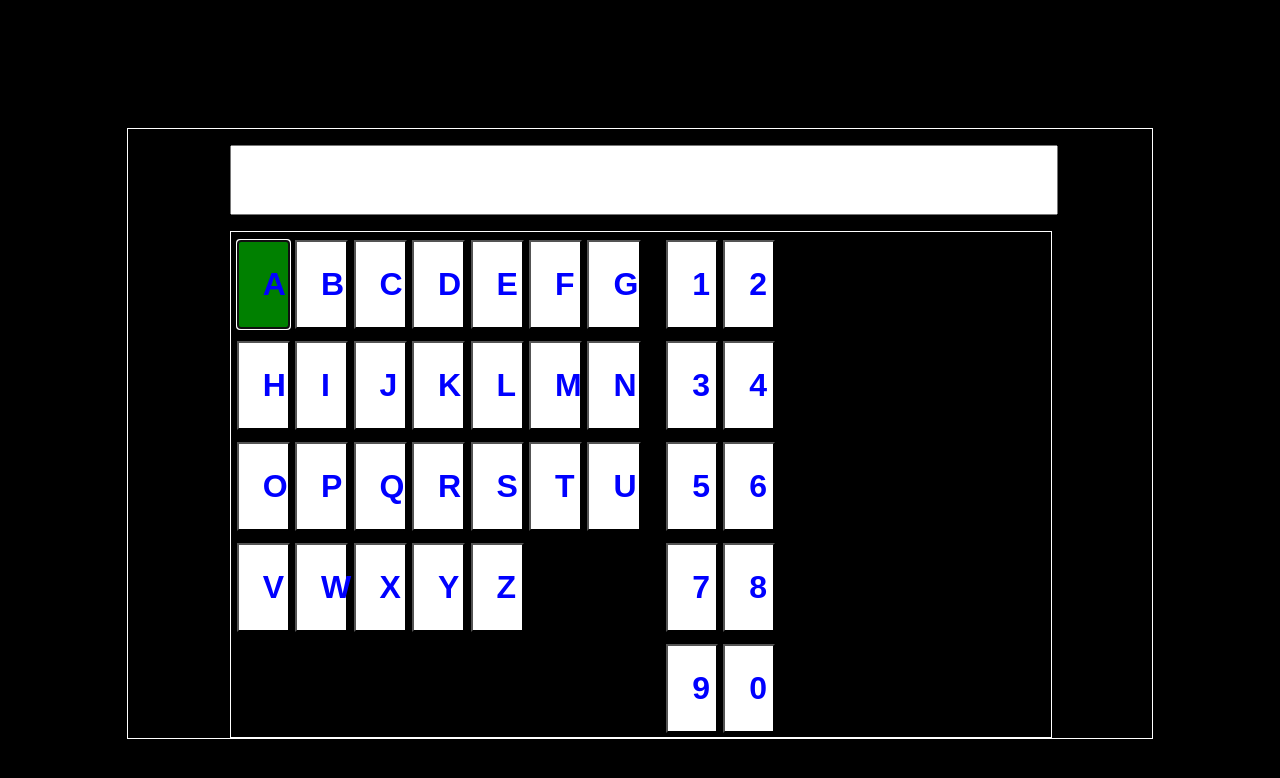
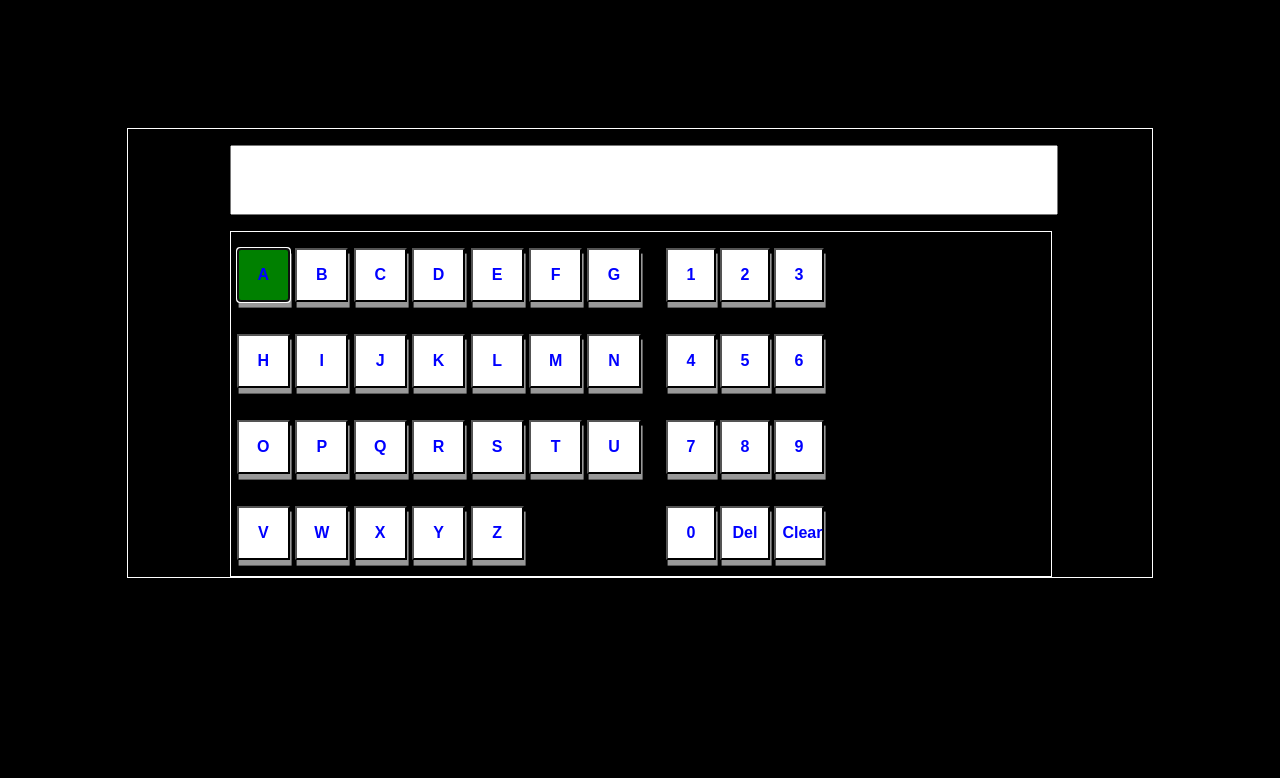
Before and after one commit to bhavindesai20/amazonRemoteNavBasedKeyboard, a plain HTML site: page index.html in a window 1280 px wide. Drawn offline with Linux system fonts and the light colour scheme.

Commit message:
feat: add other keys and refactor code

```diff
--- a/index.html
+++ b/index.html
@@ -50,6 +50,8 @@
 				<button id="8" class="numberTags" onkeydown="keydown(event)" onfocus="setCurrentItem(this)">8</button>
 				<button id="9" class="numberTags" onkeydown="keydown(event)" onfocus="setCurrentItem(this)">9</button>
 				<button id="0" class="numberTags" onkeydown="keydown(event)" onfocus="setCurrentItem(this)">0</button>
+				<button id="del" class="numberTags" onkeydown="keydown(event)" onfocus="setCurrentItem(this)">Del</button>
+				<button id="clear" class="numberTags" onkeydown="keydown(event)" onfocus="setCurrentItem(this)">Clear</button>
 			</div>
 			<div class="otherkey">
 
--- a/keynavigation.js
+++ b/keynavigation.js
@@ -49,9 +49,11 @@ var keynavigation = [
 	{key: '5',  left: '4', up: '2', down:'8', right:'6'},
 	{key: '6',  left: '5', up: '3', down:'9', right:''},
 	{key: '7',  left: 'u', up: '4', down:'0', right:'8'},
-	{key: '8',  left: '7', up: '5', down:'0', right:'9'},
-	{key: '9',  left: '8', up: '6', down:'0', right:''},
-	{key: '0',  left: 'z', up: '8', down:'', right:''}
+	{key: '8',  left: '7', up: '5', down:'del', right:'9'},
+	{key: '9',  left: '8', up: '6', down:'clear', right:''},
+	{key: '0',  left: 'z', up: '8', down:'', right:''},
+	{key: 'del',  left: '0', up: '8', down:'', right:'clear'},
+	{key: 'clear',  left: 'del', up: '9', down:'', right:''}
 ];
 
 function getKeyNavigation(itemId){
@@ -78,13 +80,7 @@ function focusElement(elementId){
     }
 }
 
-function eventPropWithFocus(item){
-	focusElement(item);
-	event.preventDefault();
-    event.stopImmediatePropagation();
-}
-
-function eventPropWithFocus(){
+function eventPropFocus(event){
 	event.preventDefault();
     event.stopImmediatePropagation();
 }
@@ -94,54 +90,54 @@ function keydown(event){
 	var rightItem = getCurrentItem().id;
 	var navItem = getKeyNavigation(rightItem)[0];
 	var searchBox = document.getElementById("searchterm");
+
 	if(event.keyCode === 13){
+		getCurrentItem().classList.add("alphanumberactive");
+
 		searchBox.value = searchBox.value+''+ navItem.key;
-		event.preventDefault();
-		event.stopImmediatePropagation();
+		setTimeout(function(){
+			getCurrentItem().classList.remove("alphanumberactive");
+		},300);
+		eventPropFocus(event);
 	}
 
 	if(event.code === 'ArrowRight' || event.keyIdentifier === 'Right') {
 		if(navItem.right){
 			focusElement(navItem.right);
-			event.preventDefault();
-		    event.stopImmediatePropagation();
+			eventPropFocus(event);
 		}
 		else{
-			event.preventDefault();
-		    event.stopImmediatePropagation();
+			eventPropFocus(event);
 		}
 	}
 
 	if(event.code === 'ArrowLeft' || event.keyIdentifier === 'Left') {
 		if(navItem.left){
 			focusElement(navItem.left);
-			event.preventDefault();
-		    event.stopImmediatePropagation();
+			eventPropFocus(event);
 		}
 		else{
-			eventPropWithFocus();
+			eventPropFocus(event);
 		}
 	}
 
 	if(event.code === 'ArrowUp' || event.keyIdentifier === 'Up') {
 		if(navItem.up){
 			focusElement(navItem.up);
-			event.preventDefault();
-		    event.stopImmediatePropagation();
+			eventPropFocus(event);
 		}
 		else{
-			eventPropWithFocus();
+			eventPropFocus(event);
 		}
 	}
 
 	if(event.code === 'ArrowDown' || event.keyIdentifier === 'Down') {
 		if(navItem.down){
 			focusElement(navItem.down);
-			event.preventDefault();
-		    event.stopImmediatePropagation();
+			eventPropFocus(event);
 		}
 		else{
-			eventPropWithFocus();
+			eventPropFocus(event);
 		}
 	}
 
--- a/style.css
+++ b/style.css
@@ -39,18 +39,25 @@ html, body{
 .alphabets{
 	background-color: #fff;
 	margin-left:1.28%;
-	margin-top:1vmin;
-	margin-bottom: 0.5vmin;
+	margin-top:2vmin;
+	margin-bottom: 2vmin;
 	color:blue;
 	width:13%;
 	float:left;
-	padding:3vmin;
-	font-size: 4vmin;
+	padding-top:2vmin;
+	padding-bottom:2vmin;
+	font-size: 2vmin;
 	font-weight: 800;
+	box-shadow: 0.2vmin 0.7vmin #999;
 }
 
 .alphabets:focus, .numberTags:focus{
 	background-color: green;
+}
+
+.alphanumberactive{
+  box-shadow: 0 0.2vmin #666;
+  transform: translateY(0.15vmin);
 }
 
 .clearfix:after {
@@ -72,14 +79,16 @@ html, body{
 .numberTags{
 	background-color: #fff;
 	margin-left:3%;
-	margin-top:1vmin;
-	margin-bottom: 0.5vmin;
+	margin-top:2vmin;
+	margin-bottom: 2vmin;
 	color:blue;
 	width:30%;
 	float:left;
-	padding:3vmin;
-	font-size: 4vmin;
+	padding-top:2vmin;
+	padding-bottom:2vmin;
+	font-size: 2vmin;
 	font-weight: 800;
+	box-shadow: 0.2vmin 0.7vmin #999;
 }
 
 .otherkey{
```
